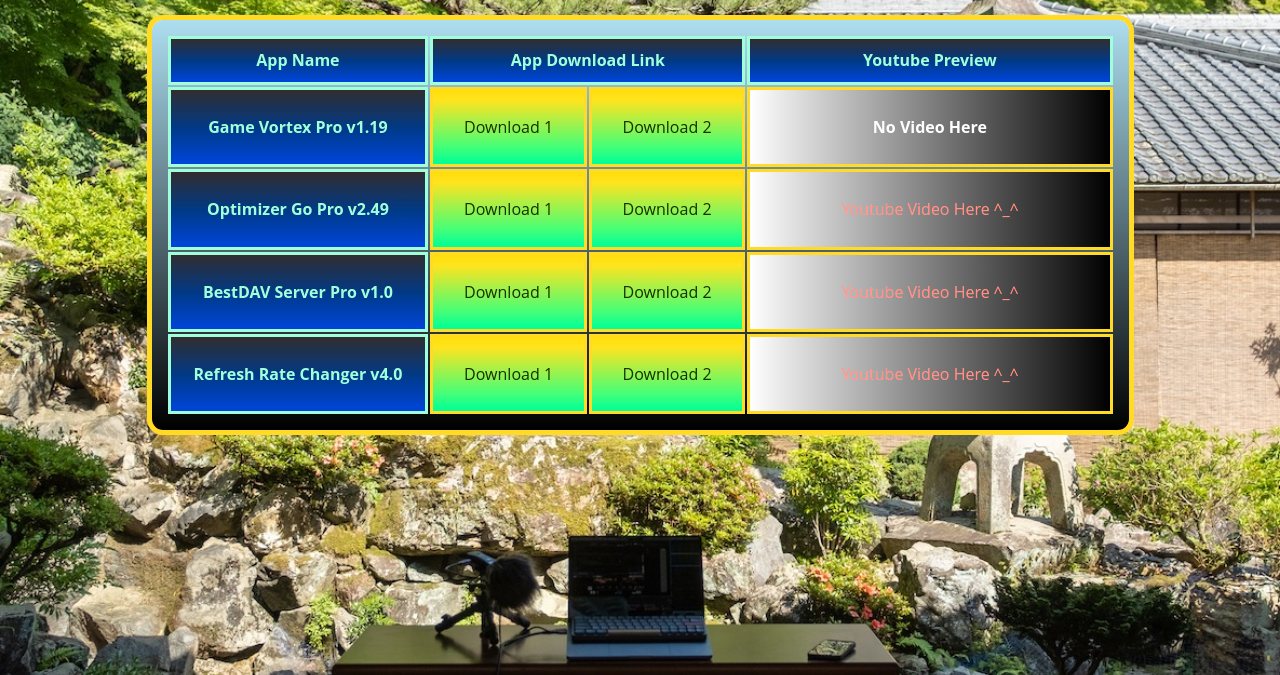
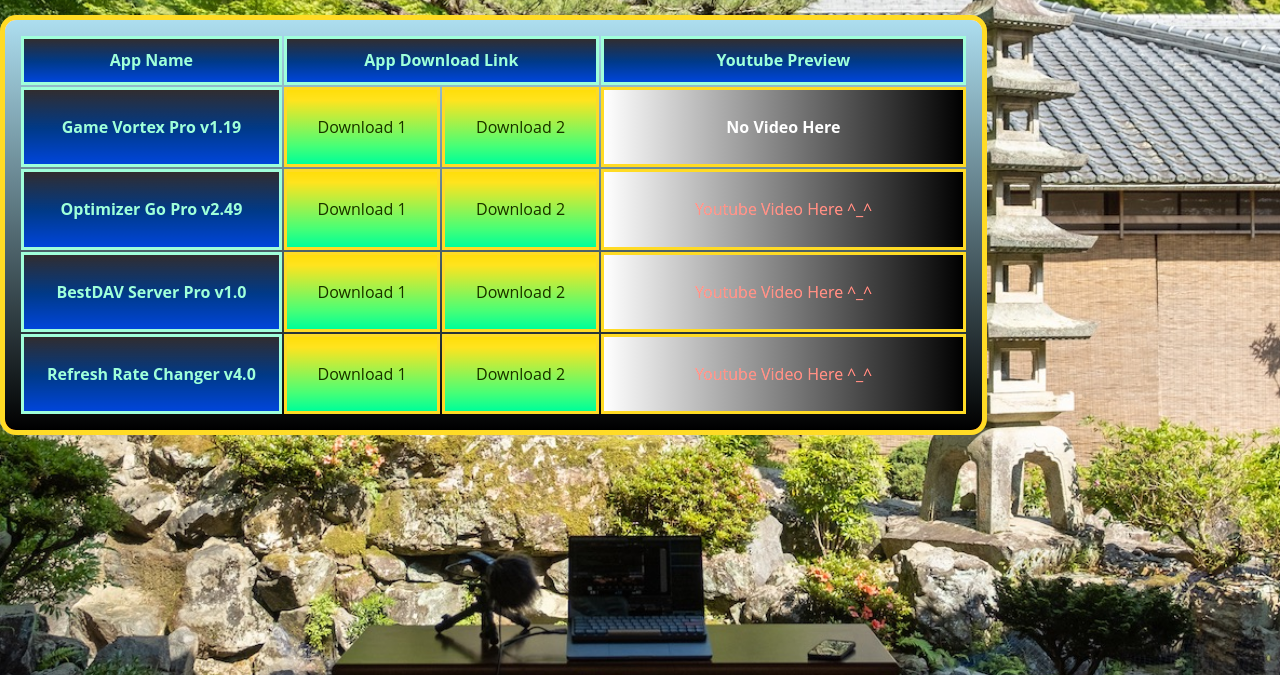
Before and after one commit to LoveDoLove/lovedolove.github.io, a PHP site: page /main/main.html in a window 1280 px wide. Shown: the part 59-734 px from the top of the page. Run offline with PHP 8.4, Linux system fonts and the light colour scheme.

Commit message:
Update list.css

```diff
--- a/main/list.css
+++ b/main/list.css
@@ -1,7 +1,5 @@
 /*Table Styles*/
 table {
-    margin-left: auto;
-    margin-right: auto;
     padding: 14px;
     border-radius: 1em;
     background: linear-gradient(to bottom, rgb(190,215,255), rgb(0, 0, 0));
@@ -9,7 +7,6 @@ table {
     animation: infinite colors 10s;
     border: 5px solid;
     border-collapse: separate;
-    text-indent: initial;
     border-spacing: 2px;
 }
 
```
